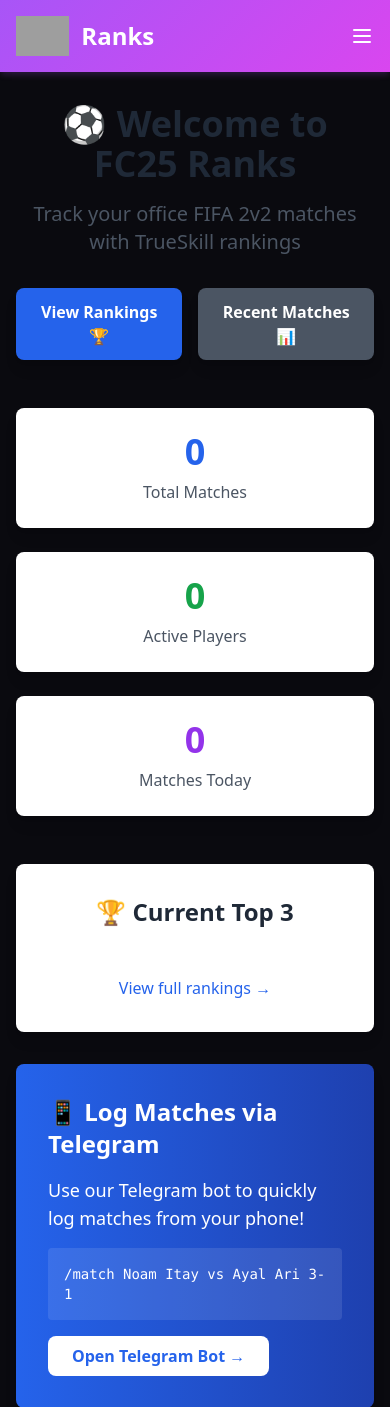
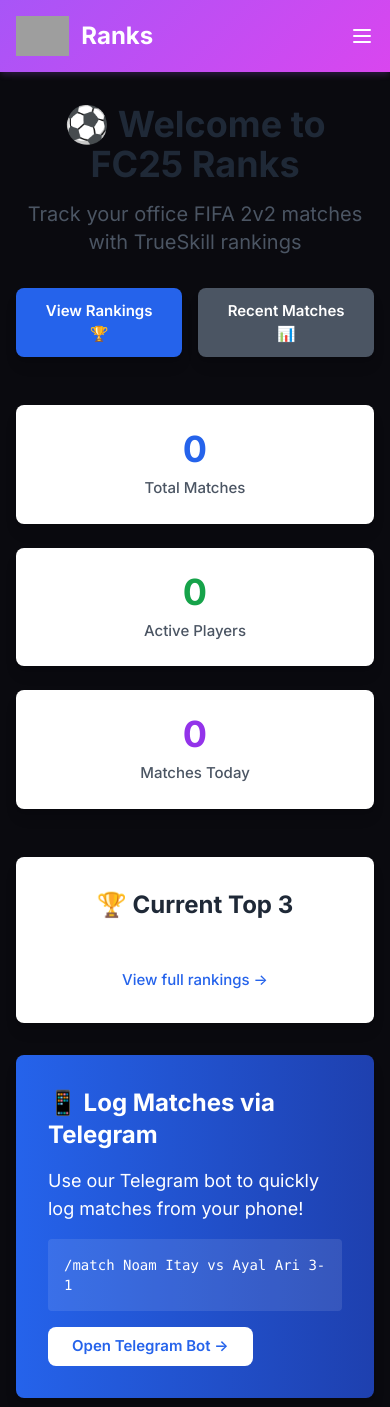
Before and after one commit to nkorobko/fifa-ranks, a FastAPI app: page / in a window 390 px wide. Shown: the top 1407 px of the page. Run offline with FastAPI, Linux system fonts and the light colour scheme; data that the repository does not hold is empty; some libraries are stand-ins or nearby versions; grey boxes are pictures that could not be loaded.

Commit message:
Issue #30: Typography hierarchy and spacing system
- Imported Inter font from Google Fonts (modern sans-serif)
- Typography scale: 12px to 36px with semantic names
- Defined heading hierarchy: page (36px bold), section (24px semibold), card (20px semibold)
- Text hierarchy: primary (95%), secondary (60%), tertiary (40%) opacity
- Label style: 12px uppercase with wide tracking
- 8px grid spacing system: --space-1 through --space-12
- Section gaps: 48px and 64px for large sections
- Card padding: sm (24px), md (32px), lg (48px)
- Responsive typography for mobile (smaller headings)
- Number typography with tabular-nums for consistent alignment
- Tightened heading + subtext pairing
- Custom link and code styles
- Antialiasing for smoother font rendering

Ready to apply classes to existing pages

```diff
--- /dev/null
+++ b/backend/app/static/css/typography.css
@@ -0,0 +1,208 @@
+/* FC25 Ranks - Typography & Spacing System */
+
+/* Import modern font - Inter from Google Fonts */
+@import url('https://fonts.googleapis.com/css2?family=Inter:wght@400;500;600;700&display=swap');
+
+:root {
+  /* Typography Scale */
+  --font-family: 'Inter', -apple-system, BlinkMacSystemFont, 'Segoe UI', sans-serif;
+
+  /* Font sizes */
+  --text-xs: 0.75rem;      /* 12px */
+  --text-sm: 0.875rem;     /* 14px */
+  --text-base: 0.9375rem;  /* 15px */
+  --text-lg: 1.125rem;     /* 18px */
+  --text-xl: 1.25rem;      /* 20px */
+  --text-2xl: 1.5rem;      /* 24px */
+  --text-3xl: 2rem;        /* 32px */
+  --text-4xl: 2.25rem;     /* 36px */
+
+  /* Line heights */
+  --leading-tight: 1.2;
+  --leading-snug: 1.375;
+  --leading-normal: 1.5;
+  --leading-relaxed: 1.625;
+
+  /* Letter spacing */
+  --tracking-tighter: -0.02em;
+  --tracking-tight: -0.01em;
+  --tracking-normal: 0;
+  --tracking-wide: 0.05em;
+
+  /* Font weights */
+  --font-normal: 400;
+  --font-medium: 500;
+  --font-semibold: 600;
+  --font-bold: 700;
+
+  /* 8px grid spacing system */
+  --space-1: 0.5rem;   /* 8px */
+  --space-2: 1rem;     /* 16px */
+  --space-3: 1.5rem;   /* 24px */
+  --space-4: 2rem;     /* 32px */
+  --space-6: 3rem;     /* 48px */
+  --space-8: 4rem;     /* 64px */
+  --space-12: 6rem;    /* 96px */
+
+  /* Card padding */
+  --padding-card-sm: var(--space-3);  /* 24px */
+  --padding-card-md: var(--space-4);  /* 32px */
+  --padding-card-lg: var(--space-6);  /* 48px */
+
+  /* Section gaps */
+  --gap-section: var(--space-6);  /* 48px */
+  --gap-section-lg: var(--space-8);  /* 64px */
+}
+
+/* Base typography */
+body {
+  font-family: var(--font-family);
+  font-size: var(--text-base);
+  line-height: var(--leading-normal);
+  font-weight: var(--font-normal);
+  -webkit-font-smoothing: antialiased;
+  -moz-osx-font-smoothing: grayscale;
+}
+
+/* Typography hierarchy */
+.heading-page {
+  font-size: var(--text-4xl);
+  font-weight: var(--font-bold);
+  letter-spacing: var(--tracking-tighter);
+  line-height: var(--leading-tight);
+  color: var(--text-primary);
+}
+
+.heading-section {
+  font-size: var(--text-2xl);
+  font-weight: var(--font-semibold);
+  letter-spacing: var(--tracking-tight);
+  line-height: var(--leading-snug);
+  color: var(--text-primary);
+}
+
+.heading-card {
+  font-size: var(--text-xl);
+  font-weight: var(--font-semibold);
+  line-height: var(--leading-snug);
+  color: var(--text-primary);
+}
+
+.label {
+  font-size: var(--text-xs);
+  font-weight: var(--font-semibold);
+  letter-spacing: var(--tracking-wide);
+  text-transform: uppercase;
+  color: var(--text-secondary);
+}
+
+.body-text {
+  font-size: var(--text-base);
+  line-height: var(--leading-relaxed);
+  color: var(--text-primary);
+}
+
+.text-caption {
+  font-size: var(--text-sm);
+  line-height: var(--leading-normal);
+  color: var(--text-secondary);
+}
+
+.text-helper {
+  font-size: var(--text-xs);
+  line-height: var(--leading-normal);
+  color: var(--text-tertiary);
+}
+
+/* Heading + subtext pairing (tighten gap) */
+.heading-with-subtext {
+  margin-bottom: var(--space-1);
+}
+
+.heading-with-subtext + .text-caption,
+.heading-with-subtext + .text-helper {
+  margin-top: 0;
+}
+
+/* Section spacing */
+.section {
+  margin-bottom: var(--gap-section);
+}
+
+.section-lg {
+  margin-bottom: var(--gap-section-lg);
+}
+
+/* Card padding */
+.card-sm {
+  padding: var(--padding-card-sm);
+}
+
+.card-md {
+  padding: var(--padding-card-md);
+}
+
+.card-lg {
+  padding: var(--padding-card-lg);
+}
+
+/* Stack spacing (8px grid) */
+.stack-1 { gap: var(--space-1); }
+.stack-2 { gap: var(--space-2); }
+.stack-3 { gap: var(--space-3); }
+.stack-4 { gap: var(--space-4); }
+.stack-6 { gap: var(--space-6); }
+.stack-8 { gap: var(--space-8); }
+
+/* Responsive typography */
+@media (max-width: 768px) {
+  .heading-page {
+    font-size: var(--text-3xl);
+  }
+
+  .heading-section {
+    font-size: var(--text-xl);
+  }
+
+  :root {
+    --gap-section: var(--space-4);
+    --gap-section-lg: var(--space-6);
+  }
+}
+
+/* Number typography (for stats, rankings) */
+.number-large {
+  font-size: var(--text-4xl);
+  font-weight: var(--font-bold);
+  line-height: var(--leading-tight);
+  letter-spacing: var(--tracking-tight);
+  font-variant-numeric: tabular-nums;
+}
+
+.number-medium {
+  font-size: var(--text-2xl);
+  font-weight: var(--font-semibold);
+  line-height: var(--leading-tight);
+  font-variant-numeric: tabular-nums;
+}
+
+/* Link styles */
+a {
+  color: var(--accent-primary);
+  text-decoration: none;
+  transition: color 150ms ease-out;
+}
+
+a:hover {
+  color: var(--accent-primary-hover);
+}
+
+/* Code/monospace */
+code, .code {
+  font-family: 'SF Mono', Monaco, Consolas, 'Courier New', monospace;
+  font-size: 0.9em;
+  background: var(--bg-elevated);
+  padding: 0.125rem 0.375rem;
+  border-radius: 0.25rem;
+  border: 1px solid var(--border-subtle);
+}
--- a/backend/app/templates/base.html
+++ b/backend/app/templates/base.html
@@ -22,6 +22,7 @@
 
     <!-- Custom Color System -->
     <link rel="stylesheet" href="/static/css/colors.css">
+    <link rel="stylesheet" href="/static/css/typography.css">
 
     <!-- Dark mode initialization (before page renders) -->
     <script>
```
